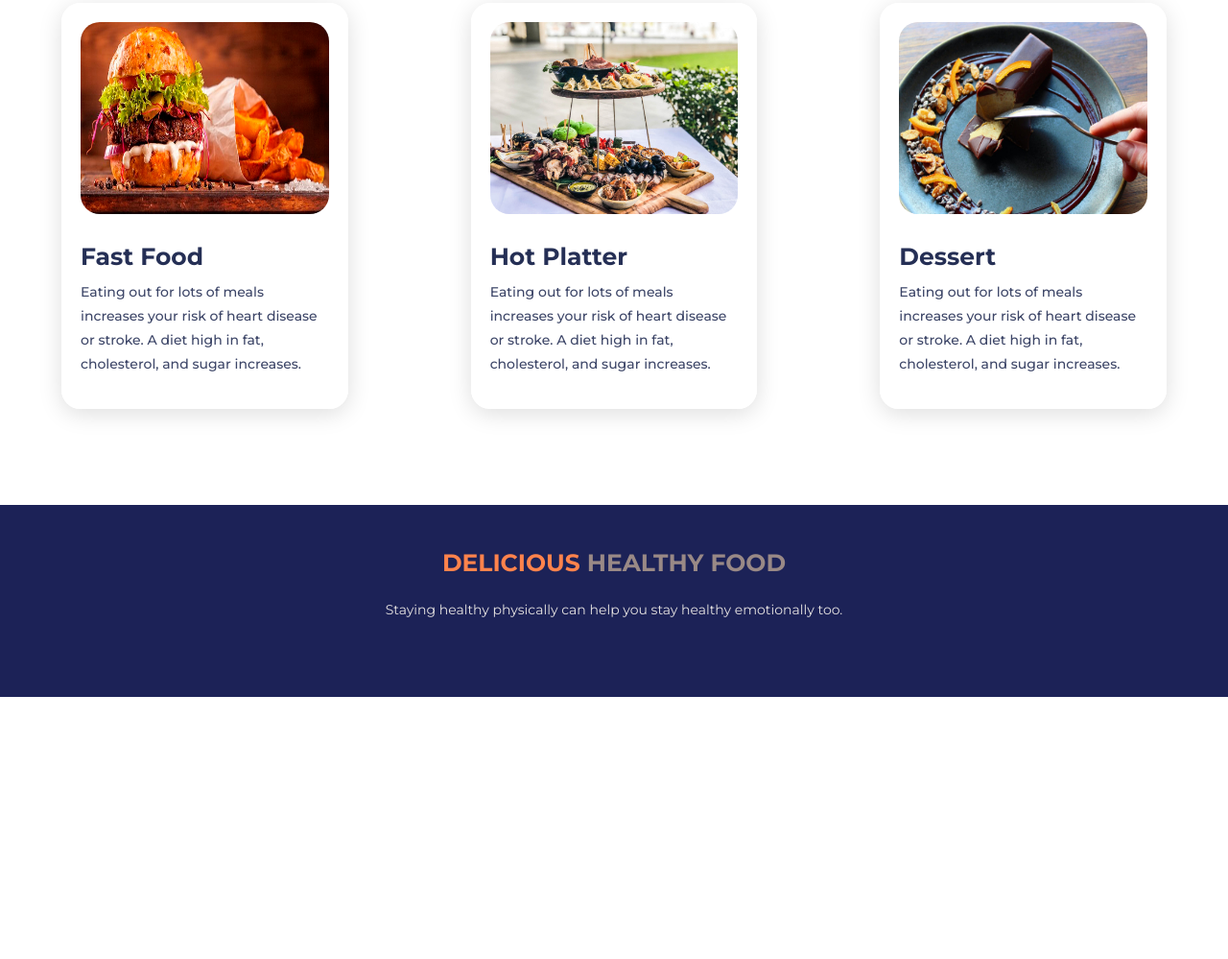
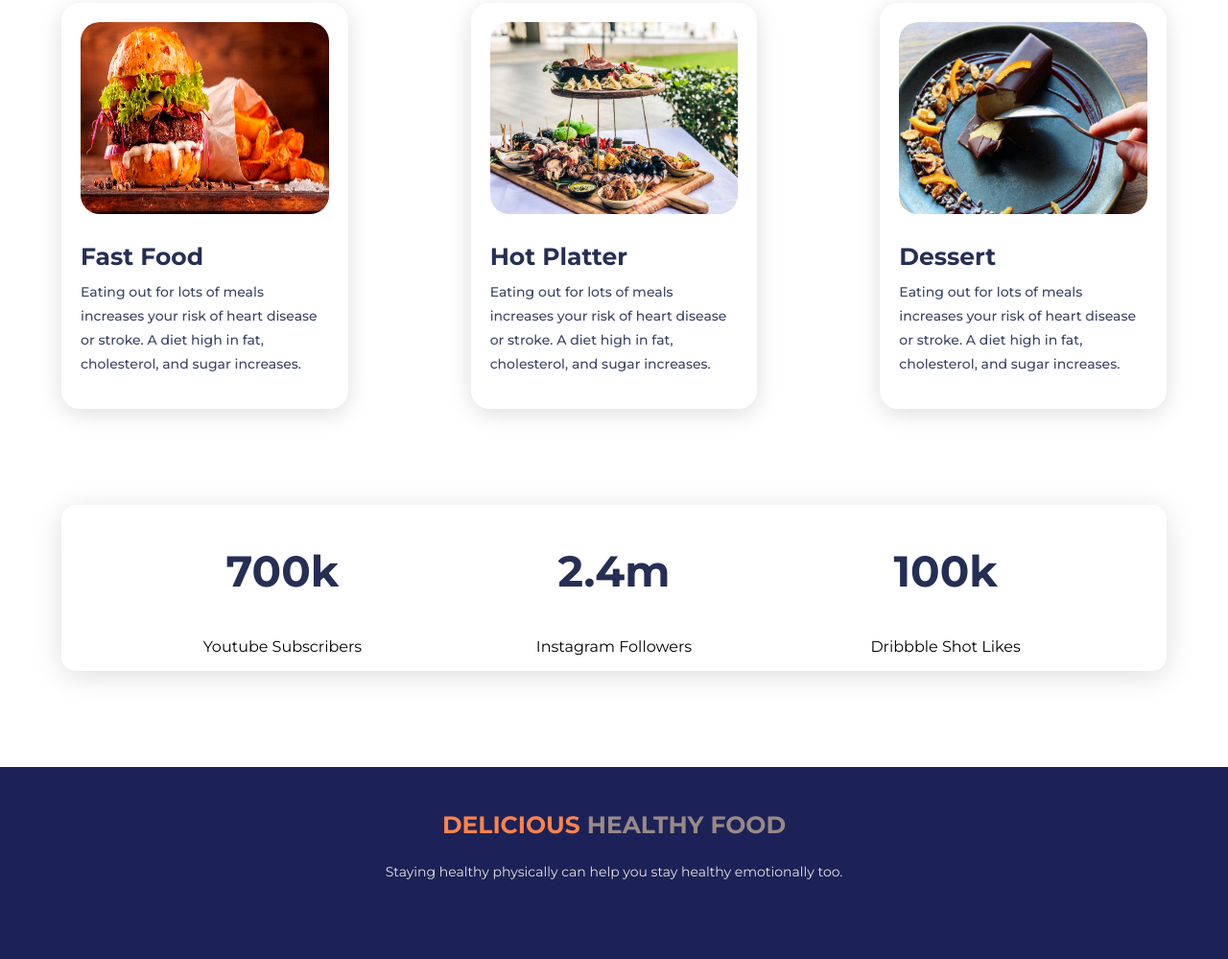
Before and after one commit to khan-shimul/delicios-food, a plain HTML site: page index.html in a window 1280 px wide. Shown: the part 1501-2500 px from the top of the page at 96% size. Before the commit the page ends 2227 px from the top, so only its background shows below. Drawn offline with Linux system fonts and the light colour scheme.

Commit message:
social area added

```diff
--- a/index.html
+++ b/index.html
@@ -105,8 +105,26 @@
         </div>
     </section>
 
-    <section>
-        <div id="bottom-bg">
+    <section class="social-area">
+        <div class="social-info">
+            <h1>700k</h1>
+            <p>Youtube Subscribers</p>
+        </div>
+
+        <div class="social-info">
+            <h1>2.4m</h1>
+            <p>Instagram Followers</p>
+        </div>
+
+        <div class="social-info">
+            <h1>100k</h1>
+            <p>Dribbble Shot Likes</p>
+        </div>
+
+    </section>
+
+    <section id="bottom-bg">
+        <div>
             <footer>
                 <h3 class="footer-uppercase"><span class="orage-color">Delicious</span> Healthy Food</h3>
                 <p class="footer-text">Staying healthy physically can help you stay healthy emotionally too.</p>
--- a/style.css
+++ b/style.css
@@ -175,6 +175,25 @@ h3{
     margin-top: -15px;
 }
 
+.social-area{
+    display: flex;
+    width: 90%;
+    margin-left: 5%;
+    margin-right: 5%;
+    justify-content: center;
+    box-shadow: 0px 5px 30px #DEDEDE;
+    border-radius: 15px;
+    margin-bottom: 100px;
+}
+
+.social-info{
+    width: 20%;
+    text-align: center;
+    margin-left: 5%;
+    margin-right: 5%;
+
+}
+
 #bottom-bg{
     height: 200px;
     background-color: #1C2257;
```
